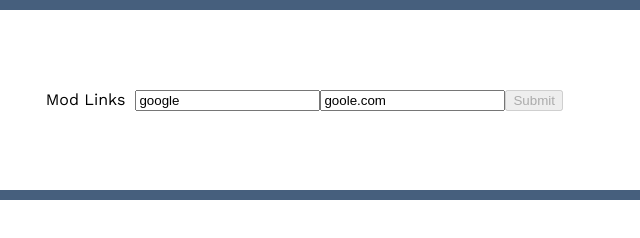
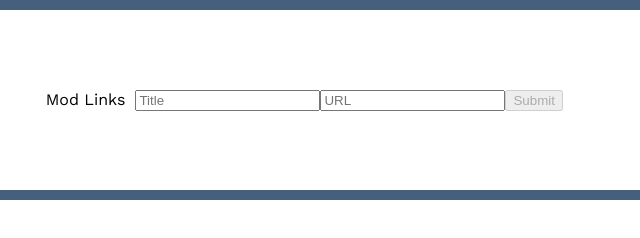
Before and after one commit to Jeff-Duke/linked-list, a plain HTML site: page index.html in a window 1280 px wide. Shown: the full height of the page, 114-754 px from the left. Drawn offline with nearby package versions, Linux system fonts and the light colour scheme.

Commit message:
refactor index.html

```diff
--- a/index.html
+++ b/index.html
@@ -19,9 +19,9 @@
                   <div class="input-fields">
 
                     <input type="button" id="clear-all-read" value="Clear Read Bookmarks" disabled/>
-                    <input type="text" class="title" id="title-input" value="google" placeholder="Title" />
+                    <input type="text" class="title" id="title-input" value="" placeholder="Title" />
                     <p class="title-error"> </p>
-                    <input type="text" class="url" id="url-input" value="goole.com" placeholder="URL" />
+                    <input type="text" class="url" id="url-input" value="" placeholder="URL" />
                     <p class="url-error"> </p>
                     <input type="button" id="submit-button" value="Submit" disabled/>
 
```
Also changed, not shown: css/styles.css (+4 -9 lines).
